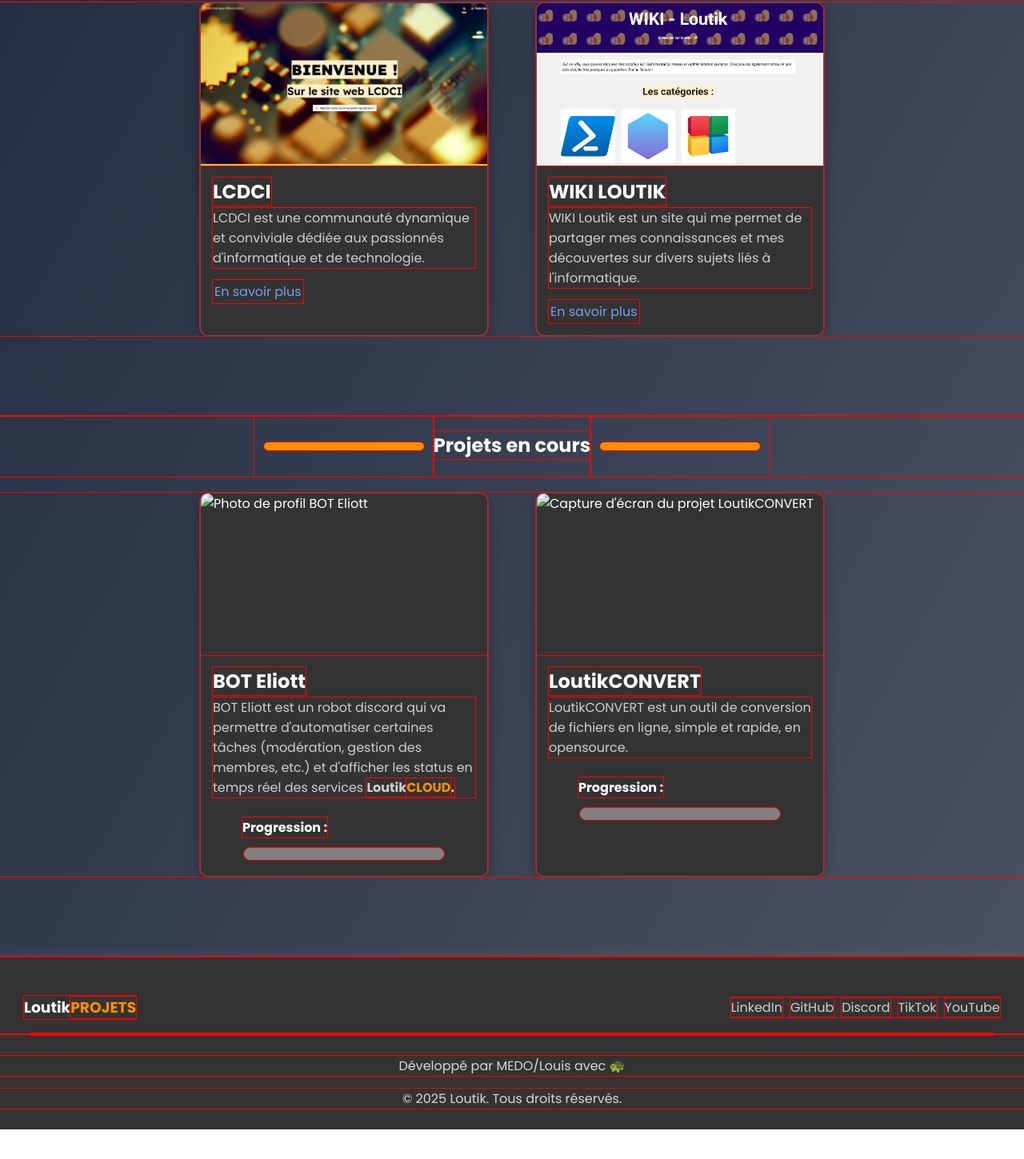
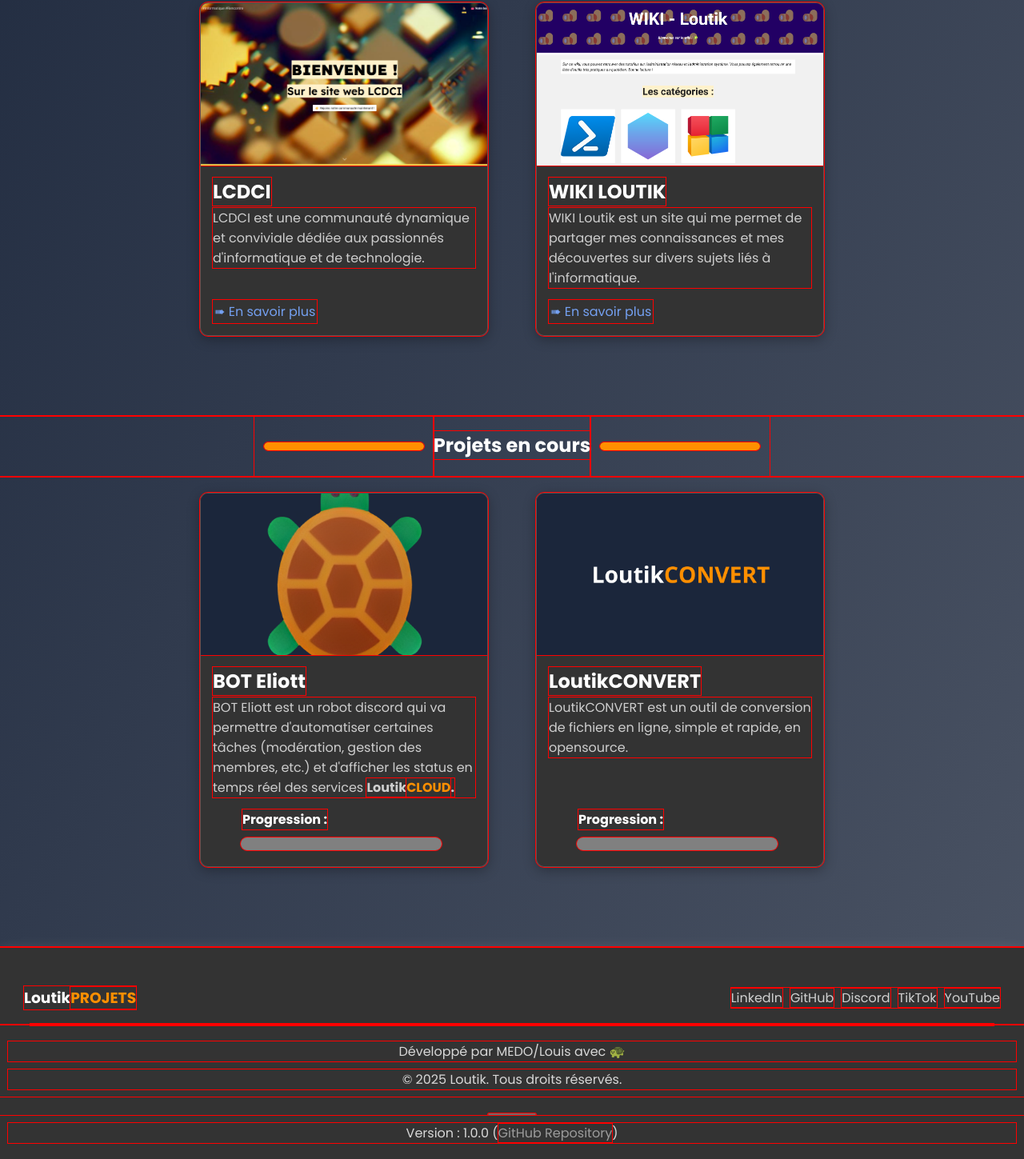
Before and after one commit to FireToak/projects, a plain HTML site: page index.html in a window 1280 px wide. Shown: the part 893-2342 px from the top of the page at 80% size. Before the commit the page ends 2305 px from the top, so only its background shows below. Drawn offline with Linux system fonts and the light colour scheme.

Commit message:
Ajouts & Modifications | Version 1.0.0

```diff
--- a/index.html
+++ b/index.html
@@ -16,9 +16,6 @@
 
         <!-- Header -->
         <header>
-            <div class="message-top">
-                <p>👀 Vous regardez actuellement une version <strong>beta</strong>. |<a href="https://github.com/FireToak" target="_blank">Github</a></p>
-            </div>
             <div></div> <!-- Spacer -->
             <div class="header-content">
                 <h1>Loutik<span class="span-project">PROJETS</span></h1>
@@ -48,13 +45,13 @@
                     <img src="img/illustrations/project-lcdci.png" alt="capture d'écran du projet LCDCI">
                     <h3>LCDCI</h3>
                     <p>LCDCI est une communauté dynamique et conviviale dédiée aux passionnés d'informatique et de technologie.</p>
-                    <a href="https://lcdci.loutik.fr" target="_blank">En savoir plus</a>
+                    <a href="https://lcdci.loutik.fr" target="_blank">➠ En savoir plus</a>
                 </div>
                 <div class="project-item">
                     <img src="img/illustrations/project-wiki-loutik.png" alt="capture d'écran du projet WIKI loutik">
                     <h3>WIKI LOUTIK</h3>
                     <p>WIKI Loutik est un site qui me permet de partager mes connaissances et mes découvertes sur divers sujets liés à l'informatique.</p>
-                    <a href="https://wiki.loutik.fr" target="_blank">En savoir plus</a>
+                    <a href="https://wiki.loutik.fr" target="_blank">➠ En savoir plus</a>
                 </div>
             </div>
         </section>
@@ -74,18 +71,18 @@
             </div>
             <div class="project-container">
                 <div class="project-item">
-                    <img src="img/illustrations/project-bot-eliott.png" alt="Photo de profil BOT Eliott">
+                    <img src="img/illustrations/project-eliott-bot.png" alt="Photo de profil BOT Eliott">
                     <h3>BOT Eliott</h3>
                     <p>BOT Eliott est un robot discord qui va permettre d'automatiser certaines tâches (modération, gestion des membres, etc.) et d'afficher les status en temps réel des services <strong>Loutik<span class="span-project">CLOUD</span>.</strong></p>
                     <h4 class="title-progress">Progression :</h4>
                     <progress max="100" value="0">0%</progress>
                 </div>
                 <div class="project-item">
-                    <img src="img/illustrations/project-loutik-convert.png" alt="Capture d'écran du projet LoutikCONVERT">
+                    <img src="img/illustrations/project-convert-loutik.png" alt="Capture d'écran du projet LoutikCONVERT">
                     <h3>LoutikCONVERT</h3>
                     <p>LoutikCONVERT est un outil de conversion de fichiers en ligne, simple et rapide, en opensource.</p>
-                    <h4 class="title-progress">Progression :</h4>
-                    <progress max="100" value="0">0%</progress>
+                        <h4 class="title-progress">Progression :</h4>
+                        <progress max="100" value="0">0%</progress>
                 </div>
             </div>
         </section>
@@ -106,6 +103,10 @@
             <div class="footer-bottom">
                 <p>Développé par MEDO/Louis avec 🐢</p>
                 <p>&copy; 2025 Loutik. Tous droits réservés.</p>
+                <div>
+                    <hr>
+                </div>
+                <p>Version : 1.0.0 (<a href="https://github.com/firetoak/projects" target="_blank">GitHub Repository</a>)</p>
             </div>
         </footer>
 
--- a/style.css
+++ b/style.css
@@ -24,31 +24,6 @@ header {
     align-items: center;
     justify-content: space-between;
     padding: 50px 0;
-}
-
-.message-top {
-    position: fixed;
-    top: 0;
-    left: 0;
-    width: 100%;
-    background-color: #333;
-    color: white;
-    text-align: center;
-    padding: 10px 0;
-    z-index: 1000; /* Assurez-vous que le message est au-dessus des autres éléments */
-    display: flex;
-    justify-content: flex-start;
-}
-
-.message-top p {
-    margin: 0;
-    flex-grow: 1; /* Permet au texte de prendre tout l'espace disponible */
-}
-
-.message-top a {
-    color: #FF8F00; /* Couleur du lien */
-    margin-left: 10px; /* Espace entre le texte et le lien */
-    text-decoration: underline; /* Souligner le lien */
 }
 
 header h1 {
@@ -117,8 +92,10 @@ header hr {
     justify-content: center;
     flex-direction: row;
     flex-wrap: wrap;
-    margin: 20px 0 100px 0; /* top | right | bottom | left */
+    margin: 0 auto; /* Centrer le conteneur */
+    padding: 20px 0 100px 0; /* top | right | bottom | left */
     gap: 60px; /* Espace entre les éléments */
+    max-width: 1500px; /* Largeur maximale du conteneur */
 }
 
 .project-item {
@@ -167,19 +144,22 @@ header hr {
 }
 
 .project-item a {
-    margin: 0 0 0 15px; /* top | right | bottom | left */
+    margin: auto 15px;
     padding: 2px;
     color: #74a0f1;
     margin-bottom: 15px;
+
 }
 
 .project-item progress {
     width: 70%;
-    align-self: center;
-    font-size: 15px;
+    display: flex;
+    flex-direction: column;
+    align-items: center; /* Centre les deux éléments */
     background-color: #ffffff8a;
     border-radius: 10px;
-    margin: 20px 0 20px 0; /* top | right | bottom | left */
+    gap: 5px;
+    margin: -10px 10px 20px 50px; /* top | right | bottom | left */
 }
 
 .project-item progress::-moz-progress-bar { /* Firefox */
@@ -194,7 +174,7 @@ header hr {
 
 .project-item h4 {
     color: #ffffff;
-    margin: 10px 0 -7px 52px; /* top | right | bottom | left */
+    margin: auto 0 20px 52px; /* top | right | bottom | left */
 }
 
 footer {
@@ -236,14 +216,32 @@ footer hr {
     color: #ffffffc5;
 }
 
-.footer-top a:hover {
+footer a:hover {
     color: #00BFA6;
+    text-decoration: underline;
 }
 
 .footer-bottom {
     padding: 10px 0;
     color: #ffffffce;
     margin: 0 auto;
+}
+
+.footer-bottom p {
+    margin: 10px;
+}
+
+.footer-bottom hr {
+    margin-top: 20px;
+    width: 50px;
+    border: none;
+    height: 2px;
+    border-radius: 30px;
+    background-color: #ffffff46;
+}
+
+.footer-bottom a {
+    color: rgb(156, 156, 156);
 }
 
 @keyframes bounce {
```
Also changed, not shown: img/illustrations/project-convert-loutik.png (added), img/illustrations/project-eliott-bot.png (added), 1 other file.
